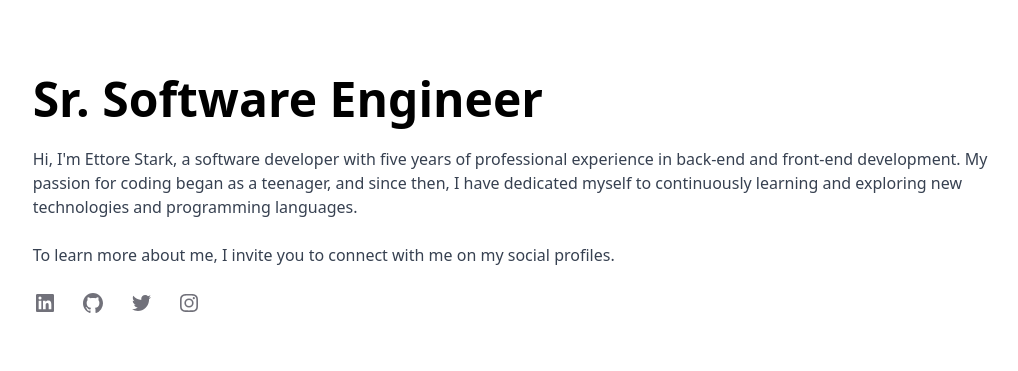
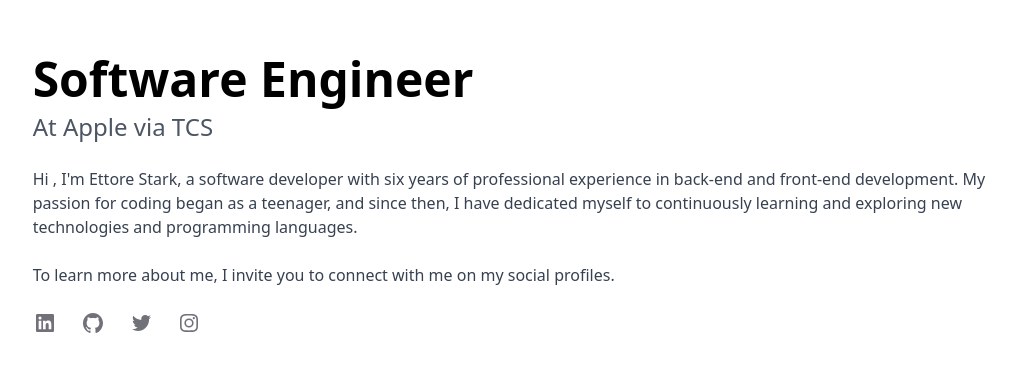
Before and after one commit to ettorestark/ettorestark.github.io, a website: page public/index.html in a window 1280 px wide. Shown: the part 217-588 px from the top of the page, without its empty margins (114-1132 px from the left). Drawn offline with nearby package versions, Linux system fonts and the light colour scheme; files that its build step writes are made by us from their sources.

Commit message:
Update job description

```diff
--- a/public/index.html
+++ b/public/index.html
@@ -10,13 +10,16 @@
 <body>
 	<div class="flex h-screen justify-center items-center">
 		<div class="w-10/12 p-10">
-			<h1 class="mt-6 font-sans text-4xl sm:text-5xl mb-3 font-bold">
-				Sr. Software Engineer
+			<h1 class="mt-6 font-sans text-4xl sm:text-5xl mb-2 font-bold">
+				Software Engineer
 			</h1>
+			<h2 class="font-sans text-gray-600 text-4xl sm:text-2xl ">
+				At <a href="https://apple.com" target="_blank">Apple</a> via <a href="https://tcs.com" target="_blank">TCS</a>
+			</h2>
 			<p
 				class="mt-6 text-zing-600 leading-2 text-gray-700 mb-4"
 			>
-				Hi, I'm Ettore Stark, a software developer with five years of professional experience in back-end and front-end development. My passion for coding began as a teenager, and since then, I have dedicated myself to continuously learning and exploring new technologies and programming languages.
+				Hi , I'm Ettore Stark, a software developer with six years of professional experience in back-end and front-end development. My passion for coding began as a teenager, and since then, I have dedicated myself to continuously learning and exploring new technologies and programming languages.
 			</p>
 			<p
 				class="mt-6 text-zing-600 leading-2 text-gray-700 mb-4"
```
Also changed, not shown: README.md (added).
